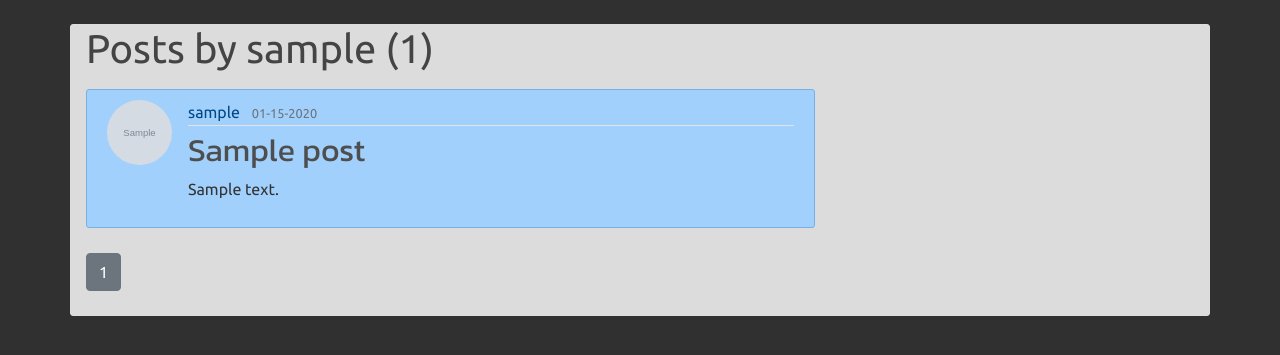
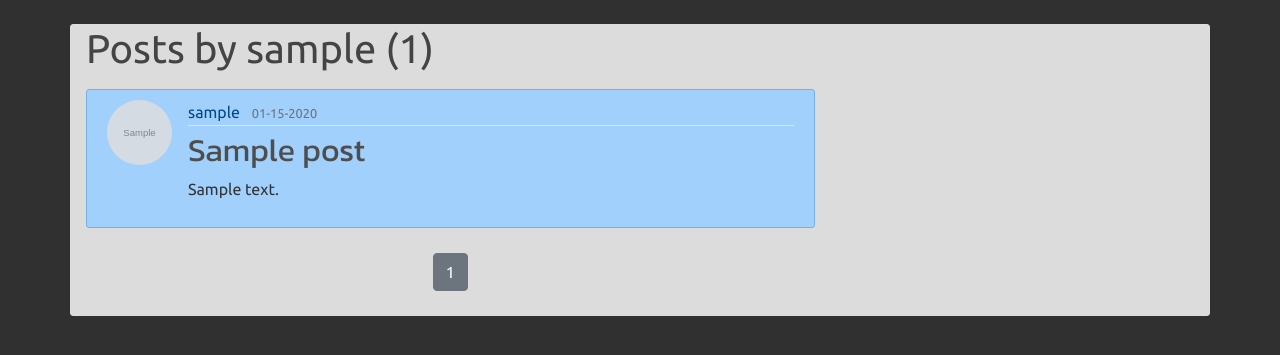
Before and after one commit to bcbecker/Stack-Underflow, a Flask app: a page that uses helpme_world/templates/user_posts.html in a window 1280 px wide. Shown: the part 56-411 px from the top of the page. Run offline with Flask 2, Linux system fonts and the light colour scheme; tables that the repository leaves empty hold one stand-in row (values such as "Sample post"); grey boxes marked "Sample" are stand-in pictures; some libraries are stand-ins or nearby versions.

Commit message:
Update user_posts.html
Fixed minor centering with the pagination

```diff
--- a/helpme_world/templates/user_posts.html
+++ b/helpme_world/templates/user_posts.html
@@ -13,6 +13,8 @@
           <p class="article-content">{{ post.content }}</p>
         </div>
       </article>
+      <div class="container">
+        <div class="row justify-content-center">
         {% endfor %}
         {% for page_num in posts.iter_pages(left_edge=1, right_edge=1, left_current=1, right_current=2) %}
           {% if page_num %}
@@ -25,4 +27,6 @@
             ...
           {% endif %}
         {% endfor %}
+        </div>
+      </div>
 {% endblock content %}
```
Lines whose indentation alone changed are shown as unchanged.
